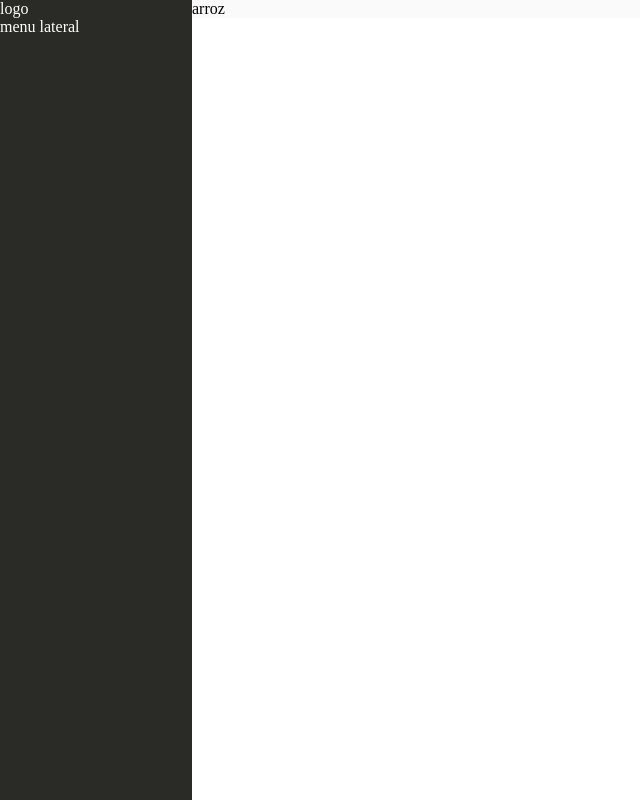
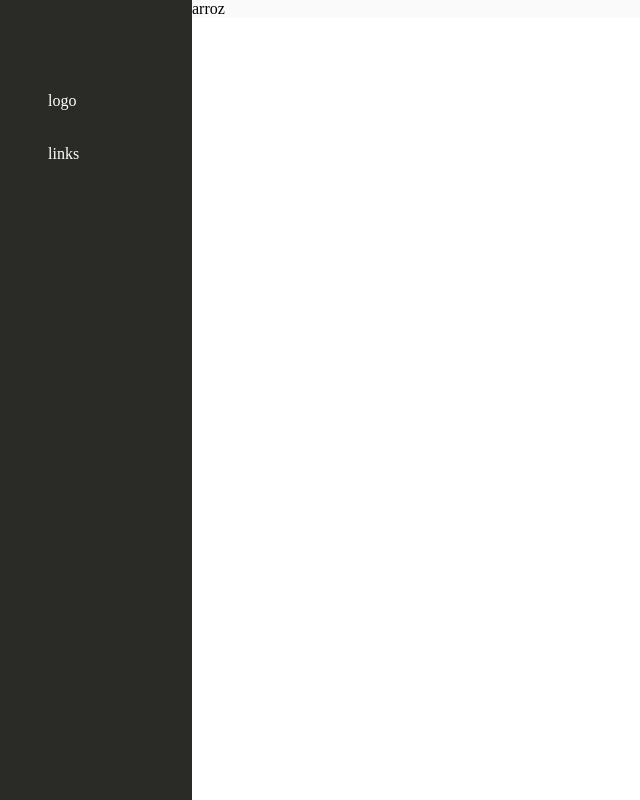
Before and after one commit to CesarNobre/blog, a web app: file index.html in a window 1280 px wide. Shown: the whole page, without its empty margins (0-640 px from the left). Run offline with its HTML, style and script files only (its server is not run), Linux system fonts and the light colour scheme.

Commit message:
sidebar creation

```diff
--- a/assets/style.css
+++ b/assets/style.css
@@ -15,6 +15,7 @@ body{
 	height: 100%;
 	color:white;
 	position: fixed;
+	min-width: 150px;
 }
 
 .container{
@@ -23,6 +24,16 @@ body{
 	margin-left:15%;
 }
 
+.center{
+	margin: 0 auto;
+}
+
 .logo{
-
+	padding:15px;
+	width: 50%;
+	margin-top:40%;
 }
+.social-media-links{
+	width: 50%;
+	margin-top: 20px;
+}
--- a/index.html
+++ b/index.html
@@ -6,10 +6,12 @@
 
 <body>
 	<nav class="sidebar">
-		<div class="logo">
+		<div class="center logo">
 			logo
 		</div>
-		menu lateral
+		<div class="center social-media-links">
+			links
+		</div>
 	</nav>
 	<section>
 		<div class="container">
```
